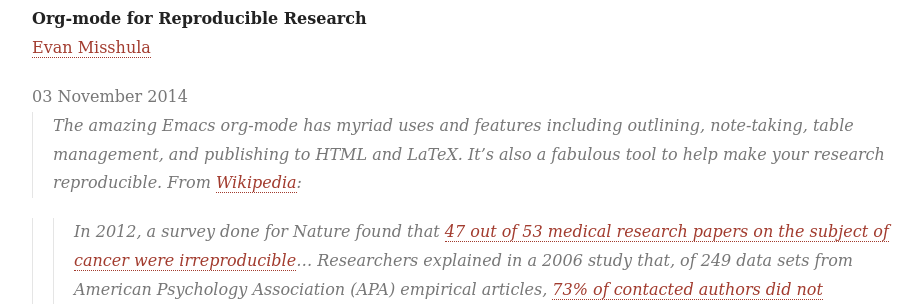
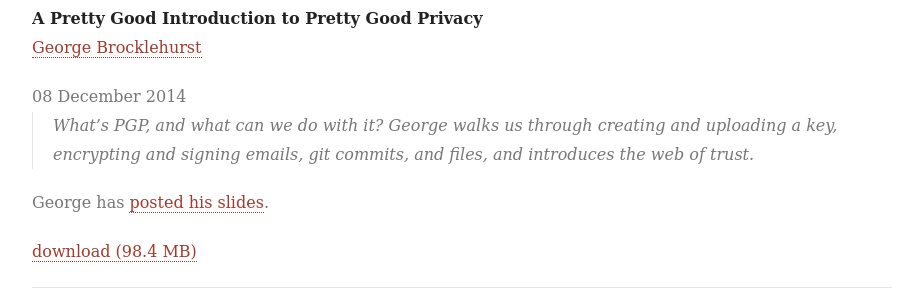
Before and after one commit to emacsnyc/emacsnyc.github.io, a Jekyll site: the page built from videos.md, in a window 1280 px wide and 900 px high, scrolled down 497 px, cut to the strip 251-555 px from the top of the window. Shown: the whole strip, without its empty margins (178-1101 px from the left). Built offline with Jekyll 4.4.1, drawn with Linux system fonts in a browser that asks for light colours.

Commit message:
post George's PGP talk

```diff
--- a/videos.md
+++ b/videos.md
@@ -6,6 +6,24 @@ title: (emacs-nyc videos)
 ### Videos
 
 We record our talks and make them available here. You can watch them through YouTube (which we appreciate for bandwidth reasons) or you can download a copy for offline use. Enjoy!
+
+---
+
+<a name="2014-12"></a>
+
+<iframe width="640" height="360" src="//www.youtube.com/embed/Lq-yKJFHJpk" frameborder="0" allowfullscreen></iframe>
+
+**A Pretty Good Introduction to Pretty Good Privacy**<br>
+[George Brocklehurst](http://www.georgebrock.com/)<br>
+<time datetime="2014-12-08">08 December 2014</time>
+
+> What's PGP, and what can we do with it? George walks us through
+> creating and uploading a key, encrypting and signing emails, git
+> commits, and files, and introduces the web of trust.
+
+George has [posted his slides](https://georgebrock.github.io/talks/pretty-good-introduction/).
+
+[download (98.4 MB)](https://s3-us-west-2.amazonaws.com/emacsnyc/videos/a-pretty-good-introduction-to-pretty-good-privacy.mp4)
 
 ---
 
```
